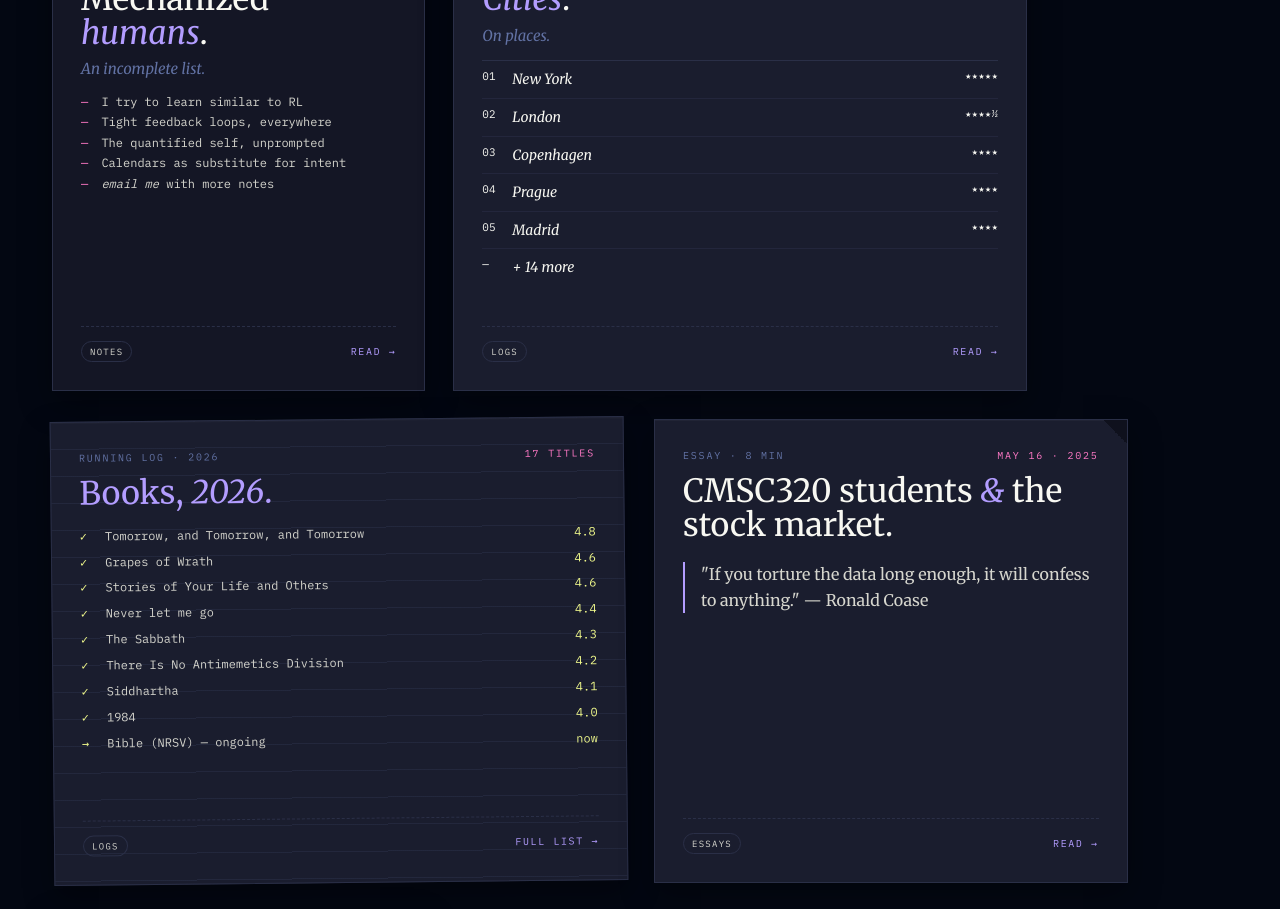
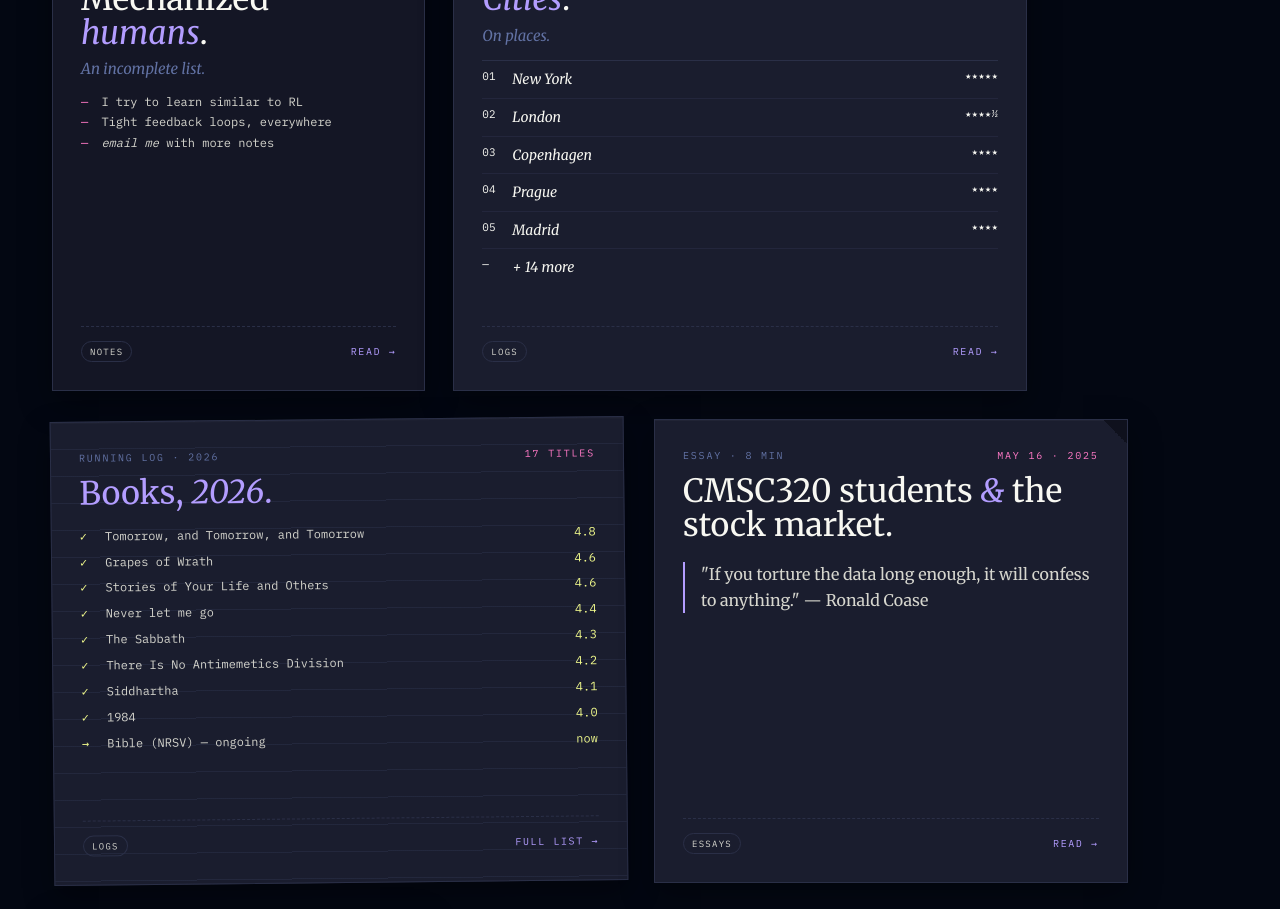
Before and after one commit to David3748/AndGoliath, a Next.js app: page /writing in a window 1280 px wide. Shown: the part 840-1749 px from the top of the page. Built offline with nearby package versions, Linux system fonts and the light colour scheme.

Commit message:
Update .gitignore to include AI tooling files and remove outdated notes from writing.tsx

```diff
--- a/src/pages/writing.tsx
+++ b/src/pages/writing.tsx
@@ -174,8 +174,6 @@ const Writing: NextPage<WritingPageProps> = () => {
               <div className="mono">
                 <div><span className="dash">—</span> I try to learn similar to RL</div>
                 <div><span className="dash">—</span> Tight feedback loops, everywhere</div>
-                <div><span className="dash">—</span> The quantified self, unprompted</div>
-                <div><span className="dash">—</span> Calendars as substitute for intent</div>
                 <div><span className="dash">—</span> <em>email me</em> with more notes</div>
               </div>
               <div className="foot">
```
Also changed, not shown: 1 other file (tests, documents, lock files or other folders).
